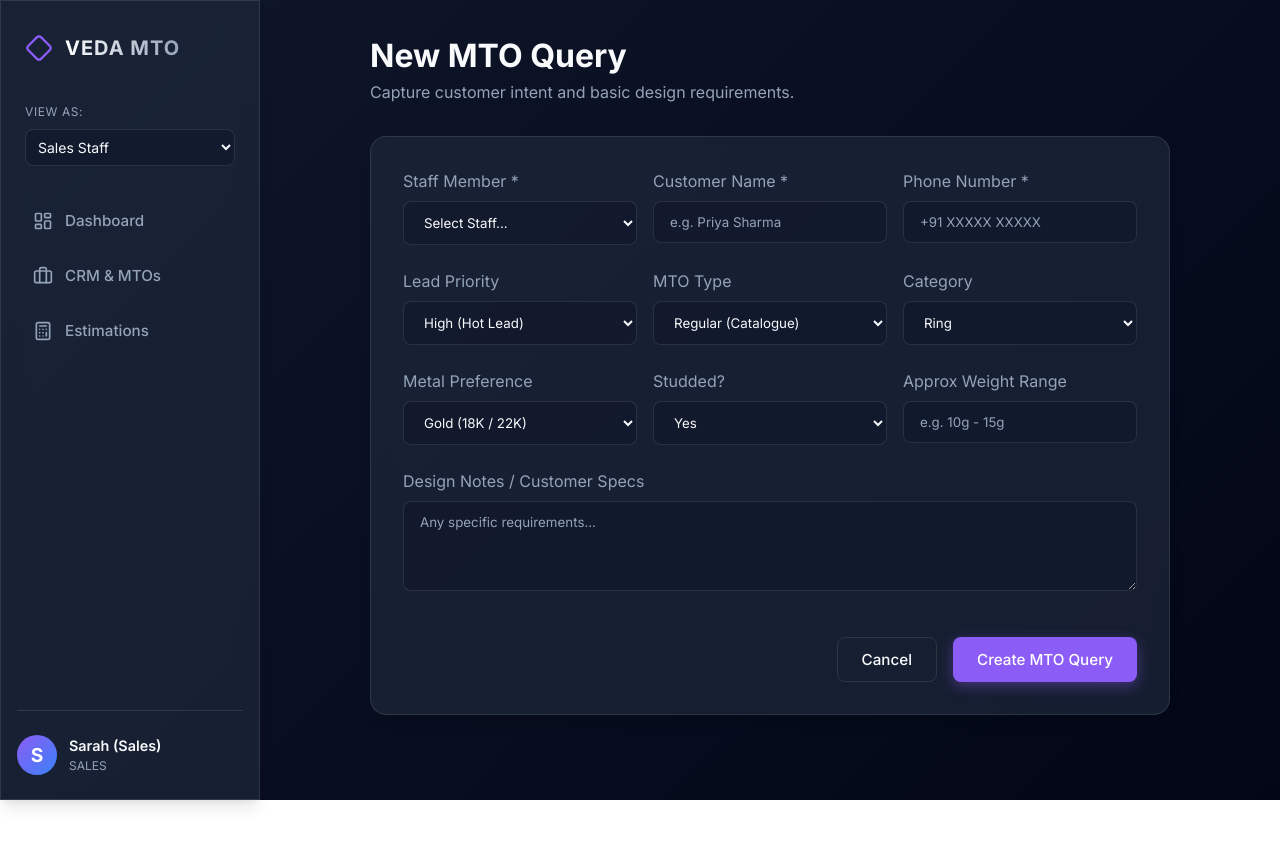
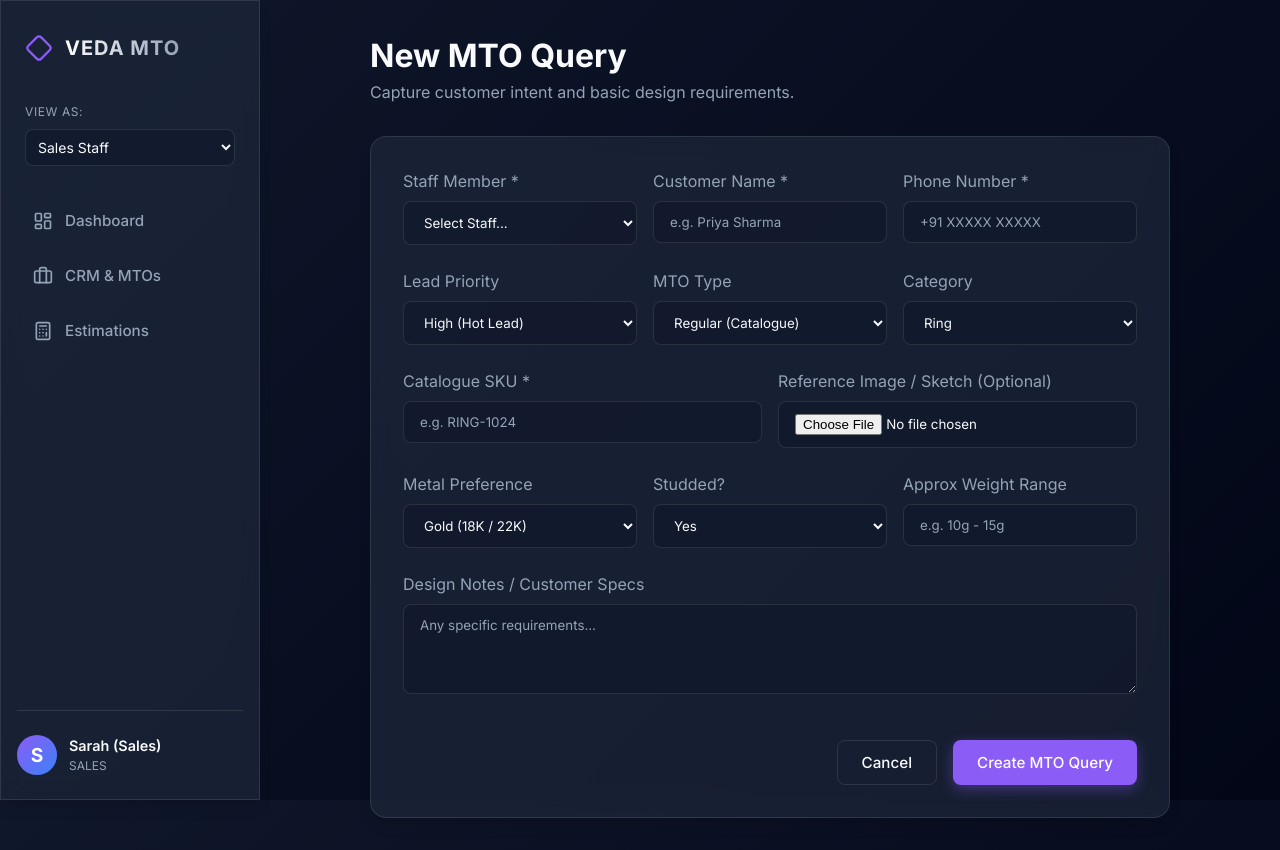
Before and after one commit to vinayakdalmia21/mto-tool, a Next.js app: page /mtos/create in a window 1280 px wide. Before the commit the page ends 800 px from the top, so only its background shows below. Built offline with nearby package versions, Linux system fonts and the light colour scheme.

Commit message:
Add conditional image and sku UI logic

```diff
--- a/src/app/mtos/create/page.tsx
+++ b/src/app/mtos/create/page.tsx
@@ -81,6 +81,19 @@ export default function CreateMtoPage() {
             </div>
           </div>
 
+          <div style={{ display: 'grid', gridTemplateColumns: mtoType === 'REGULAR' ? '1fr 1fr' : '1fr', gap: '1rem' }}>
+            {mtoType === 'REGULAR' && (
+              <div>
+                <label style={{ display: 'block', marginBottom: '0.5rem', color: 'var(--text-muted)' }}>Catalogue SKU *</label>
+                <input name="catalogueSku" required placeholder="e.g. RING-1024" />
+              </div>
+            )}
+            <div>
+              <label style={{ display: 'block', marginBottom: '0.5rem', color: 'var(--text-muted)' }}>Reference Image / Sketch (Optional)</label>
+              <input type="file" name="referenceImage" accept="image/*" />
+            </div>
+          </div>
+
           <div style={{ display: 'grid', gridTemplateColumns: '1fr 1fr 1fr', gap: '1rem' }}>
             <div>
               <label style={{ display: 'block', marginBottom: '0.5rem', color: 'var(--text-muted)' }}>Metal Preference</label>
```
